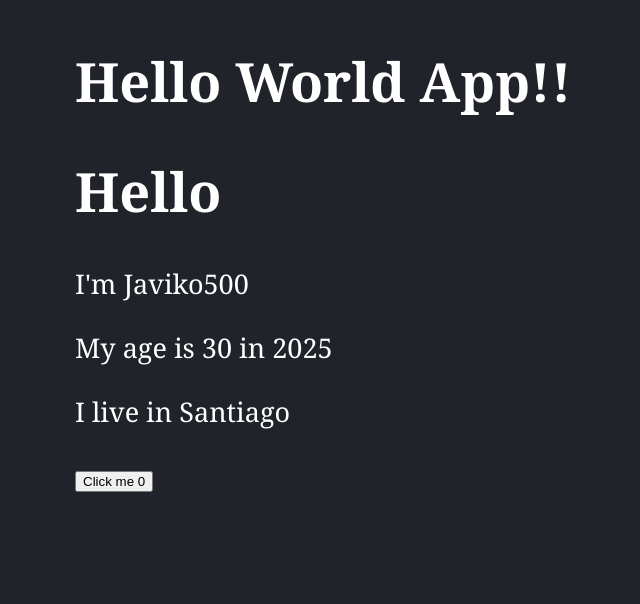
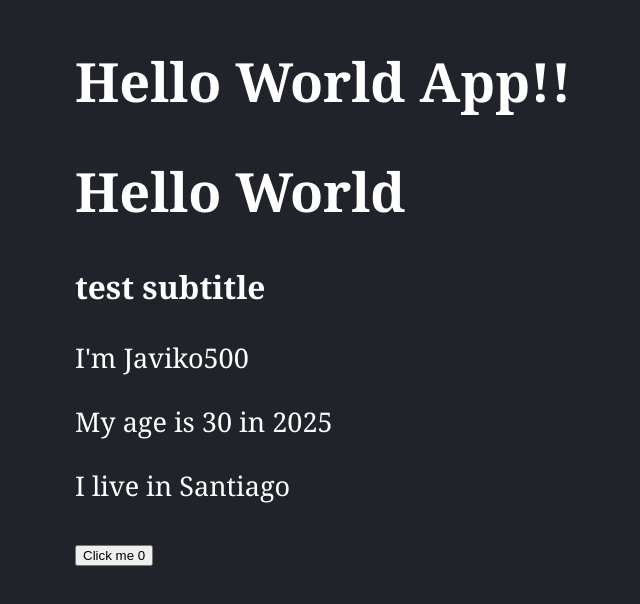
Before and after one commit to JaviKo500/03-counter-react, a React (Vite) app: page / in a window 1280 px wide. Shown: the part 140-744 px from the top of the page, without its empty margins (73-713 px from the left). Built offline with nearby package versions, Linux system fonts and the light colour scheme.

Commit message:
feat: add props component

```diff
--- a/src/FirstApp.tsx
+++ b/src/FirstApp.tsx
@@ -12,12 +12,18 @@ const add = () => {
   return counter++;
 }
 
-export const FirstApp = () => {
+interface Props {
+  title: string;
+  subtitle?: string;
+}
+
+export const FirstApp = ( { title, subtitle } : Props ) => {
   return (
     <>
       <h1>
-        Hello
+        { title }
       </h1>
+      <h3>{ subtitle }</h3>
       <p>I'm { person.name }</p>
       <p>My age is { person.age } in { currentYear() }</p>
       <p>I live in { person.city }</p>
--- a/src/main.tsx
+++ b/src/main.tsx
@@ -1,12 +1,12 @@
 import { App } from './App';
 import { StrictMode } from 'react';
 import ReactDOM from 'react-dom/client';
-import { FirstApp } from './firstApp';
+import { FirstApp } from './FirstApp';
 import './styles.css';
 
 ReactDOM.createRoot(document.getElementById('root') as HTMLElement).render(
   <StrictMode>
     <App />
-    <FirstApp />
+    <FirstApp title="Hello World" subtitle={'test subtitle'} />
   </StrictMode>
 );
```
